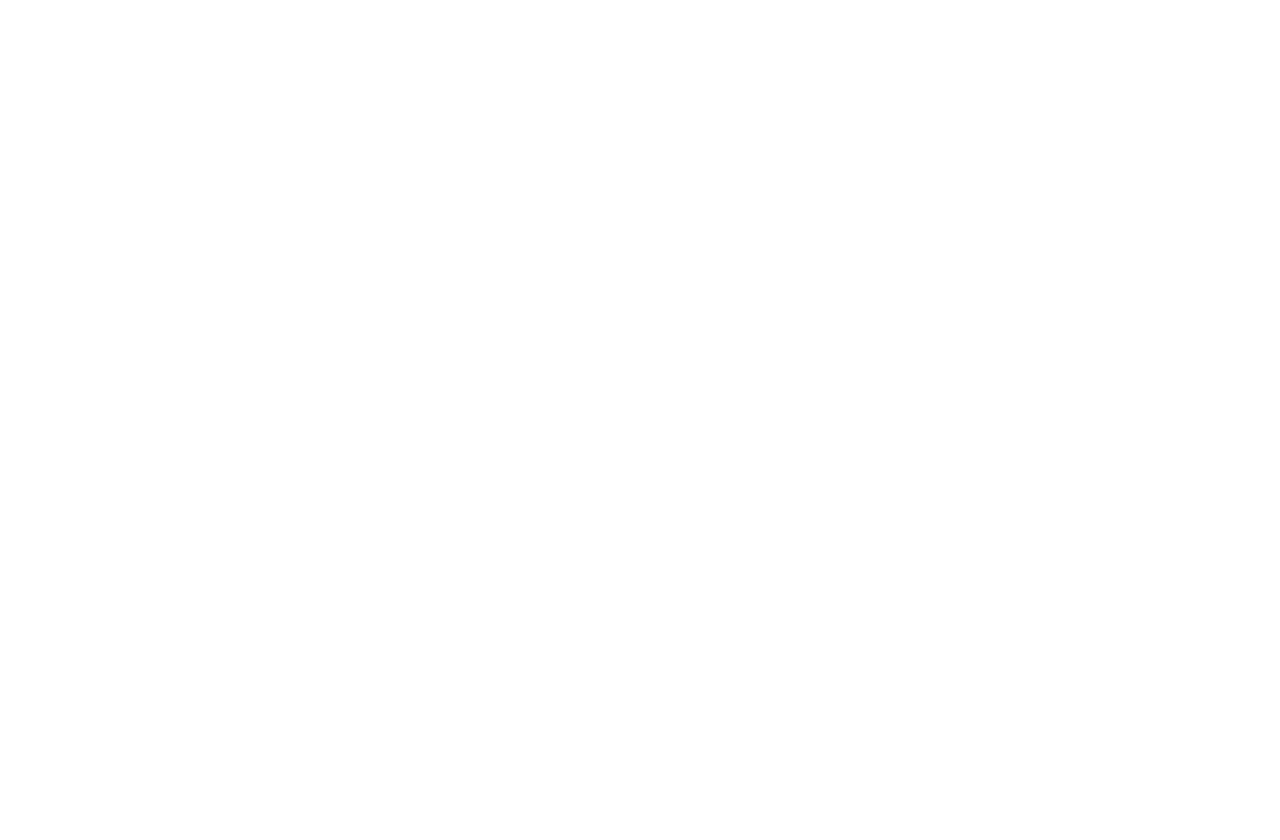
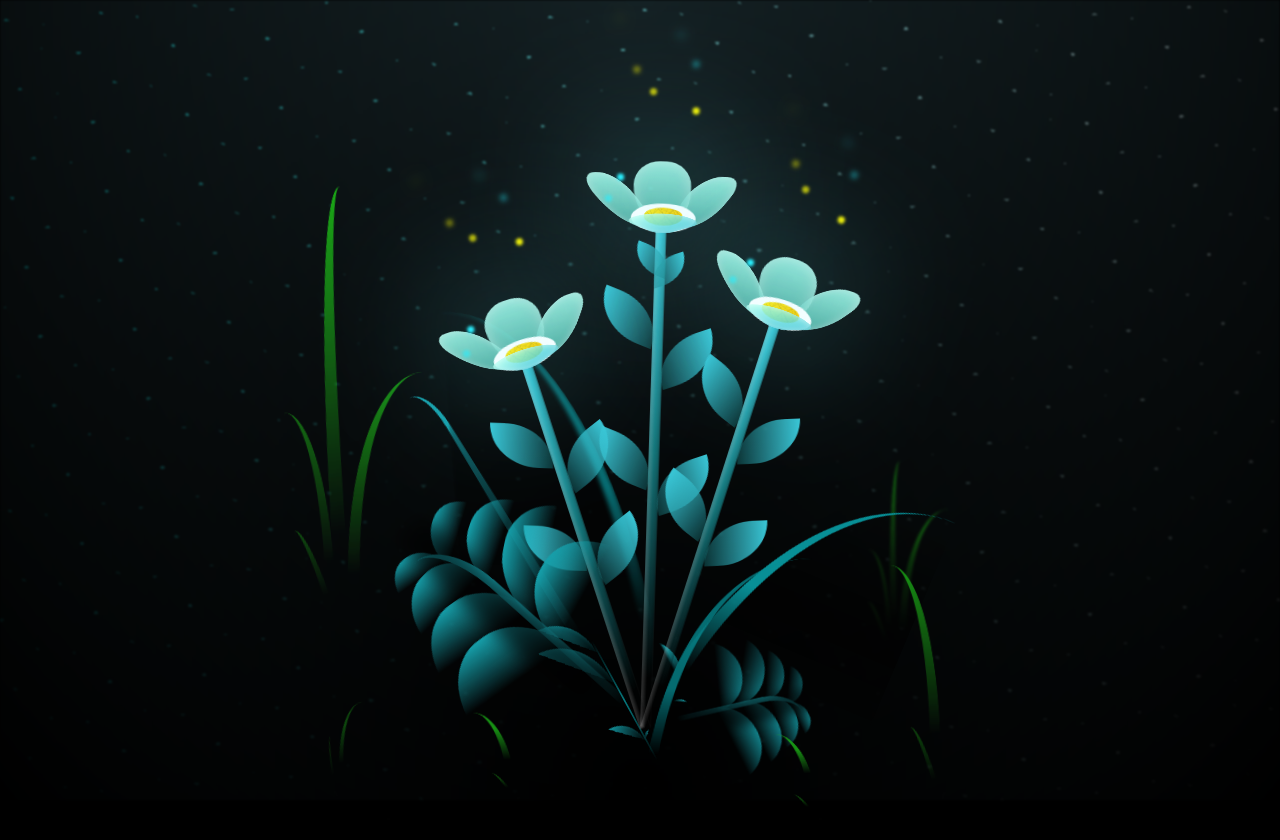
Before and after one commit to khoaday/Blossoming-Flowers-at-Magical-Night, a plain HTML site: page index.html in a window 1280 px wide. Before the commit the page ends 800 px from the top, so only its background shows below. Drawn offline with nearby package versions, Linux system fonts and the light colour scheme; files that its build step writes are made by us from their sources.

Commit message:
Update index.html

```diff
--- a/index.html
+++ b/index.html
@@ -1,9 +1,13 @@
-<!--
+<!DOCTYPE html>
+<html lang="en" >
+<head>
+  <meta charset="UTF-8">
+  <title> Blossoming Flowers at Magical Night </title>
+  <link rel="stylesheet" href="./style.css">
 
-  CSS Blossoming Flowers at Magical Night.
-  I've taken some inspiration by Yup Nguyen's Artwork: https://dribbble.com/shots/11096994-Virtual-Garden.
-  Made with Pure CSS & ♥
--->
+</head>
+<body>
+
 
 <body class="not-loaded">
   <div class="night"></div>
@@ -304,3 +308,8 @@
     </div>
   </div>
 </body>
+<!-- partial -->
+  <script  src="./script.js"></script>
+
+</body>
+</html>
```
